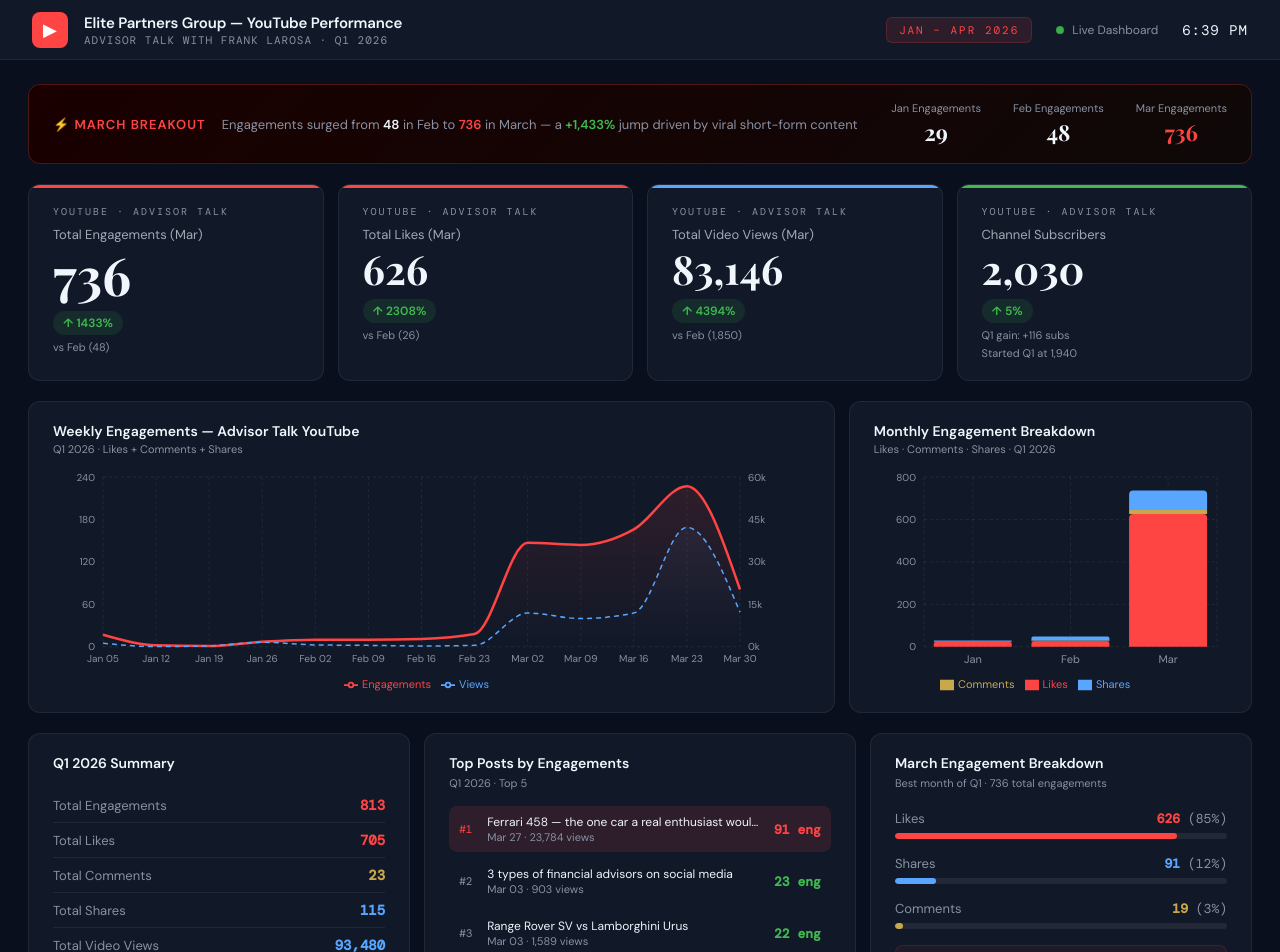
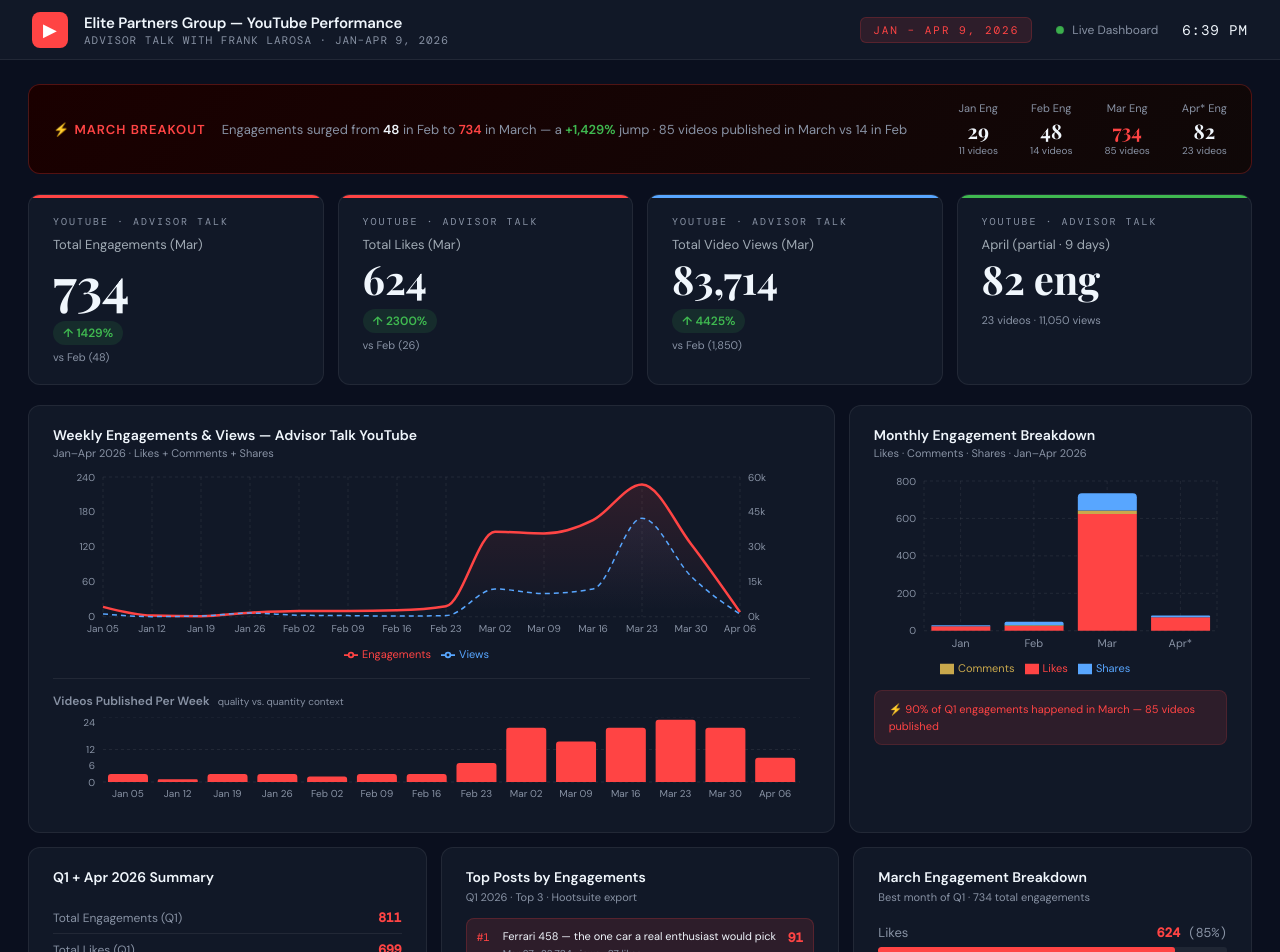
Before and after one commit to acostapabloEC/epg-youtube-dashboard, a React (Vite) app: page / in a window 1280 px wide. Shown: the top 952 px of the page. Built offline with nearby package versions, Linux system fonts and the light colour scheme.

Commit message:
April update + post volume chart + real data

```diff
--- a/src/App.jsx
+++ b/src/App.jsx
@@ -5,35 +5,34 @@ import {
   ResponsiveContainer, Legend,
 } from "recharts";
 
-// ── REAL DATA FROM YOUTUBE ANALYTICS Q1 2026 ─────────────────────────────
 const weeklyData = [
-  { week: "Jan 05", engagements: 17,  likes: 15,  comments: 0, shares: 2,  views: 1231  },
-  { week: "Jan 12", engagements: 2,   likes: 2,   comments: 0, shares: 0,  views: 60    },
-  { week: "Jan 19", engagements: 1,   likes: 1,   comments: 0, shares: 0,  views: 320   },
-  { week: "Jan 26", engagements: 7,   likes: 5,   comments: 0, shares: 2,  views: 1582  },
-  { week: "Feb 02", engagements: 10,  likes: 4,   comments: 2, shares: 4,  views: 656   },
-  { week: "Feb 09", engagements: 10,  likes: 5,   comments: 1, shares: 4,  views: 500   },
-  { week: "Feb 16", engagements: 11,  likes: 8,   comments: 1, shares: 2,  views: 281   },
-  { week: "Feb 23", engagements: 18,  likes: 10,  comments: 0, shares: 8,  views: 495   },
-  { week: "Mar 02", engagements: 147, likes: 125, comments: 4, shares: 18, views: 11930 },
-  { week: "Mar 09", engagements: 144, likes: 111, comments: 1, shares: 32, views: 9972  },
-  { week: "Mar 16", engagements: 166, likes: 139, comments: 4, shares: 23, views: 11930 },
-  { week: "Mar 23", engagements: 227, likes: 204, comments: 7, shares: 16, views: 42216 },
-  { week: "Mar 30", engagements: 81,  likes: 75,  comments: 3, shares: 3,  views: 12176 },
+  { week: "Jan 05", engagements: 17,  likes: 15,  comments: 0, shares: 2,  views: 1231,  posts: 3  },
+  { week: "Jan 12", engagements: 2,   likes: 2,   comments: 0, shares: 0,  views: 60,    posts: 1  },
+  { week: "Jan 19", engagements: 1,   likes: 1,   comments: 0, shares: 0,  views: 320,   posts: 3  },
+  { week: "Jan 26", engagements: 7,   likes: 5,   comments: 0, shares: 2,  views: 1582,  posts: 3  },
+  { week: "Feb 02", engagements: 10,  likes: 4,   comments: 2, shares: 4,  views: 656,   posts: 2  },
+  { week: "Feb 09", engagements: 10,  likes: 5,   comments: 1, shares: 4,  views: 500,   posts: 3  },
+  { week: "Feb 16", engagements: 11,  likes: 8,   comments: 1, shares: 2,  views: 281,   posts: 3  },
+  { week: "Feb 23", engagements: 18,  likes: 10,  comments: 0, shares: 8,  views: 495,   posts: 7  },
+  { week: "Mar 02", engagements: 146, likes: 124, comments: 4, shares: 18, views: 11934, posts: 20 },
+  { week: "Mar 09", engagements: 143, likes: 110, comments: 1, shares: 32, views: 9975,  posts: 15 },
+  { week: "Mar 16", engagements: 166, likes: 139, comments: 4, shares: 23, views: 11934, posts: 20 },
+  { week: "Mar 23", engagements: 227, likes: 204, comments: 7, shares: 16, views: 42329, posts: 23 },
+  { week: "Mar 30", engagements: 125, likes: 112, comments: 3, shares: 10, views: 17421, posts: 20 },
+  { week: "Apr 06", engagements: 8,   likes: 6,   comments: 0, shares: 2,  views: 1089,  posts: 9  },
 ];
 
 const monthlyData = [
-  { month: "Jan", engagements: 29,  likes: 24,  comments: 0,  shares: 5,  views: 3324  },
-  { month: "Feb", engagements: 48,  likes: 26,  comments: 4,  shares: 18, views: 1850  },
-  { month: "Mar", engagements: 736, likes: 626, comments: 19, shares: 91, views: 83146 },
+  { month: "Jan",  engagements: 29,  likes: 24,  comments: 0,  shares: 5,  views: 3324,  posts: 11 },
+  { month: "Feb",  engagements: 48,  likes: 26,  comments: 4,  shares: 18, views: 1850,  posts: 14 },
+  { month: "Mar",  engagements: 734, likes: 624, comments: 19, shares: 91, views: 83714, posts: 85 },
+  { month: "Apr*", engagements: 82,  likes: 72,  comments: 0,  shares: 10, views: 11050, posts: 23 },
 ];
 
 const topPosts = [
-  { date: "Mar 27", engagements: 91, likes: 87, comments: 4, shares: 0,  views: 23784, title: "Ferrari 458 — the one car a real enthusiast would pick" },
-  { date: "Mar 03", engagements: 23, likes: 22, comments: 0, shares: 1,  views: 903,   title: "3 types of financial advisors on social media" },
-  { date: "Mar 03", engagements: 22, likes: 22, comments: 0, shares: 0,  views: 1589,  title: "Range Rover SV vs Lamborghini Urus" },
-  { date: "Mar 14", engagements: 21, likes: 20, comments: 0, shares: 1,  views: 1258,  title: "Let me save you some money..." },
-  { date: "Mar 13", engagements: 20, likes: 12, comments: 0, shares: 8,  views: 673,   title: "Words you use on a discovery call" },
+  { date: "Mar 27", engagements: 91, likes: 87, views: 23784, title: "Ferrari 458 — the one car a real enthusiast would pick" },
+  { date: "Mar 03", engagements: 22, likes: 22, views: 1589,  title: "Range Rover SV vs Lamborghini Urus" },
+  { date: "Mar 03", engagements: 22, likes: 22, views: 903,   title: "3 types of financial advisors on social media" },
 ];
 
 const GOLD     = "#c9a84c";
@@ -43,6 +42,7 @@ const GREEN_DIM= "rgba(63,185,80,0.12)";
 const RED      = "#f85149";
 const RED_DIM  = "rgba(248,81,73,0.12)";
 const BLUE     = "#58a6ff";
+const BLUE_DIM = "rgba(88,166,255,0.1)";
 const YT_RED   = "#ff4444";
 const YT_DIM   = "rgba(255,68,68,0.12)";
 const MUTED    = "#8892a4";
@@ -74,7 +74,7 @@ function CustomTooltip({ active, payload, label }) {
     <div style={{ background: "#1a2235", border: `1px solid ${BORDER}`, borderRadius: 8, padding: "10px 14px" }}>
       <div style={{ fontSize: 11, color: MUTED, marginBottom: 6 }}>{label}</div>
       {payload.map((p, i) => (
-        <div key={i} style={{ fontSize: 13, color: p.color, marginBottom: 2 }}>{p.name}: <strong>{p.value.toLocaleString()}</strong></div>
+        <div key={i} style={{ fontSize: 13, color: p.color, marginBottom: 2 }}>{p.name}: <strong>{p.value?.toLocaleString()}</strong></div>
       ))}
     </div>
   );
@@ -90,11 +90,11 @@ function Clock() {
 }
 
 export default function App() {
-  // MoM: Feb vs Mar
-  const engMoM  = Math.round(((736 - 48) / 48) * 100);   // +1433%
-  const viewsMoM = Math.round(((83146 - 1850) / 1850) * 100);
-  const likesMoM = Math.round(((626 - 26) / 26) * 100);
-  const subGrowth = Math.round(((2030 - 1940) / 1940) * 100);
+  const engMoM   = Math.round(((734 - 48) / 48) * 100);
+  const viewsMoM = Math.round(((83714 - 1850) / 1850) * 100);
+  const likesMoM = Math.round(((624 - 26) / 26) * 100);
+  const aprEng   = 82;
+  const aprPosts = 23;
 
   return (
     <div style={{ background: "#0a0f1e", minHeight: "100vh", fontFamily: "'DM Sans', sans-serif", color: "#f0f6fc" }}>
@@ -113,11 +113,11 @@ export default function App() {
           <div style={{ width: 36, height: 36, background: YT_RED, borderRadius: 8, display: "flex", alignItems: "center", justifyContent: "center", fontSize: 18, color: "#fff" }}>▶</div>
           <div>
             <div style={{ fontSize: 15, fontWeight: 600, letterSpacing: "-0.01em" }}>Elite Partners Group — YouTube Performance</div>
-            <div style={{ fontFamily: "'DM Mono', monospace", fontSize: 11, color: MUTED, letterSpacing: 1, textTransform: "uppercase" }}>Advisor Talk with Frank LaRosa · Q1 2026</div>
+            <div style={{ fontFamily: "'DM Mono', monospace", fontSize: 11, color: MUTED, letterSpacing: 1, textTransform: "uppercase" }}>Advisor Talk with Frank LaRosa · Jan–Apr 9, 2026</div>
           </div>
         </div>
         <div style={{ display: "flex", alignItems: "center", gap: 24 }}>
-          <div style={{ fontFamily: "'DM Mono', monospace", fontSize: 11, letterSpacing: 2, textTransform: "uppercase", background: YT_DIM, color: YT_RED, padding: "5px 12px", borderRadius: 6, border: `1px solid rgba(255,68,68,0.2)` }}>Jan – Apr 2026</div>
+          <div style={{ fontFamily: "'DM Mono', monospace", fontSize: 11, letterSpacing: 2, textTransform: "uppercase", background: YT_DIM, color: YT_RED, padding: "5px 12px", borderRadius: 6, border: `1px solid rgba(255,68,68,0.2)` }}>Jan – Apr 9, 2026</div>
           <div style={{ display: "flex", alignItems: "center", gap: 8, fontSize: 12, color: MUTED }}>
             <div style={{ width: 8, height: 8, borderRadius: "50%", background: GREEN, animation: "pulse 2s infinite" }} />
             Live Dashboard
@@ -133,18 +133,15 @@ export default function App() {
           <div style={{ display: "flex", alignItems: "center", gap: 16 }}>
             <div style={{ fontSize: 13, color: YT_RED, fontWeight: 600, textTransform: "uppercase", letterSpacing: 1 }}>⚡ March Breakout</div>
             <div style={{ fontSize: 13, color: MUTED }}>
-              Engagements surged from <span style={{ color: "#f0f6fc", fontWeight: 600 }}>48</span> in Feb to <span style={{ color: YT_RED, fontWeight: 600 }}>736</span> in March — a <span style={{ color: GREEN, fontWeight: 600 }}>+1,433%</span> jump driven by viral short-form content
+              Engagements surged from <span style={{ color: "#f0f6fc", fontWeight: 600 }}>48</span> in Feb to <span style={{ color: YT_RED, fontWeight: 600 }}>734</span> in March — a <span style={{ color: GREEN, fontWeight: 600 }}>+{engMoM.toLocaleString()}%</span> jump · 85 videos published in March vs 14 in Feb
             </div>
           </div>
           <div style={{ display: "flex", alignItems: "center", gap: 32 }}>
-            {[
-              { label: "Jan Engagements", val: "29"  },
-              { label: "Feb Engagements", val: "48"  },
-              { label: "Mar Engagements", val: "736" },
-            ].map((g) => (
+            {[{ label: "Jan", val: "29", sub: "11 videos" }, { label: "Feb", val: "48", sub: "14 videos" }, { label: "Mar", val: "734", sub: "85 videos" }, { label: "Apr*", val: "82", sub: "23 videos" }].map((g) => (
               <div key={g.label} style={{ textAlign: "center" }}>
-                <div style={{ fontSize: 11, color: MUTED, marginBottom: 2 }}>{g.label}</div>
-                <div style={{ fontFamily: "'Playfair Display', serif", fontSize: 22, fontWeight: 700, color: g.label === "Mar Engagements" ? YT_RED : "#f0f6fc" }}>{g.val}</div>
+                <div style={{ fontSize: 11, color: MUTED, marginBottom: 2 }}>{g.label} Eng</div>
+                <div style={{ fontFamily: "'Playfair Display', serif", fontSize: 20, fontWeight: 700, color: g.label === "Mar" ? YT_RED : "#f0f6fc" }}>{g.val}</div>
+                <div style={{ fontSize: 10, color: MUTED }}>{g.sub}</div>
               </div>
             ))}
           </div>
@@ -152,20 +149,19 @@ export default function App() {
 
         {/* ROW 1: KPI CARDS */}
         <div style={{ display: "grid", gridTemplateColumns: "repeat(4, 1fr)", gap: 14, marginBottom: 20 }}>
-          <KpiCard source="YouTube · Advisor Talk" label="Total Engagements (Mar)" value="736" delta={engMoM} deltaLabel="vs Feb (48)" accent={YT_RED} large />
-          <KpiCard source="YouTube · Advisor Talk" label="Total Likes (Mar)" value="626" delta={likesMoM} deltaLabel="vs Feb (26)" accent={YT_RED} />
-          <KpiCard source="YouTube · Advisor Talk" label="Total Video Views (Mar)" value="83,146" delta={viewsMoM} deltaLabel="vs Feb (1,850)" accent={BLUE} />
-          <KpiCard source="YouTube · Advisor Talk" label="Channel Subscribers" value="2,030" delta={subGrowth} deltaLabel="Q1 gain: +116 subs" sub="Started Q1 at 1,940" accent={GREEN} />
+          <KpiCard source="YouTube · Advisor Talk" label="Total Engagements (Mar)" value="734" delta={engMoM} deltaLabel="vs Feb (48)" accent={YT_RED} large />
+          <KpiCard source="YouTube · Advisor Talk" label="Total Likes (Mar)" value="624" delta={likesMoM} deltaLabel="vs Feb (26)" accent={YT_RED} />
+          <KpiCard source="YouTube · Advisor Talk" label="Total Video Views (Mar)" value="83,714" delta={viewsMoM} deltaLabel="vs Feb (1,850)" accent={BLUE} />
+          <KpiCard source="YouTube · Advisor Talk" label="April (partial · 9 days)" value="82 eng" accent={GREEN} sub={`${aprPosts} videos · 11,050 views`} />
         </div>
 
         {/* ROW 2: CHARTS */}
-        <div style={{ display: "grid", gridTemplateColumns: "2fr 1fr", gap: 14, marginBottom: 20 }}>
+        <div style={{ display: "grid", gridTemplateColumns: "2fr 1fr", gap: 14, marginBottom: 14 }}>
 
-          {/* Weekly Engagements Chart */}
           <div style={{ background: SURFACE, border: `1px solid ${BORDER}`, borderRadius: 12, padding: "20px 24px" }}>
-            <div style={{ fontSize: 14, fontWeight: 600, marginBottom: 2 }}>Weekly Engagements — Advisor Talk YouTube</div>
-            <div style={{ fontSize: 11, color: MUTED, marginBottom: 16 }}>Q1 2026 · Likes + Comments + Shares</div>
-            <ResponsiveContainer width="100%" height={220}>
+            <div style={{ fontSize: 14, fontWeight: 600, marginBottom: 2 }}>Weekly Engagements & Views — Advisor Talk YouTube</div>
+            <div style={{ fontSize: 11, color: MUTED, marginBottom: 12 }}>Jan–Apr 2026 · Likes + Comments + Shares</div>
+            <ResponsiveContainer width="100%" height={190}>
               <AreaChart data={weeklyData} margin={{ top: 5, right: 10, left: -10, bottom: 0 }}>
                 <defs>
                   <linearGradient id="engGrad" x1="0" y1="0" x2="0" y2="1">
@@ -187,88 +183,107 @@ export default function App() {
                 <Area yAxisId="right" type="monotone" dataKey="views" name="Views" stroke={BLUE} strokeWidth={1.5} fill="url(#viewsGrad)" strokeDasharray="5 4" dot={false} />
               </AreaChart>
             </ResponsiveContainer>
+
+            <div style={{ borderTop: `1px solid ${BORDER}`, marginTop: 16, paddingTop: 14 }}>
+              <div style={{ fontSize: 12, fontWeight: 600, color: MUTED, marginBottom: 8 }}>
+                Videos Published Per Week
+                <span style={{ fontWeight: 400, fontSize: 10, marginLeft: 8 }}>quality vs. quantity context</span>
+              </div>
+              <ResponsiveContainer width="100%" height={95}>
+                <BarChart data={weeklyData} margin={{ top: 0, right: 10, left: -10, bottom: 0 }}>
+                  <CartesianGrid strokeDasharray="3 3" stroke={BORDER} vertical={false} />
+                  <XAxis dataKey="week" tick={{ fill: MUTED, fontSize: 10 }} axisLine={false} tickLine={false} />
+                  <YAxis tick={{ fill: MUTED, fontSize: 10 }} axisLine={false} tickLine={false} />
+                  <Tooltip content={<CustomTooltip />} />
+                  <Bar dataKey="posts" name="Videos" fill={YT_RED} radius={[3, 3, 0, 0]} />
+                </BarChart>
+              </ResponsiveContainer>
+            </div>
           </div>
 
-          {/* Monthly Bar Chart */}
           <div style={{ background: SURFACE, border: `1px solid ${BORDER}`, borderRadius: 12, padding: "20px 24px" }}>
             <div style={{ fontSize: 14, fontWeight: 600, marginBottom: 2 }}>Monthly Engagement Breakdown</div>
-            <div style={{ fontSize: 11, color: MUTED, marginBottom: 16 }}>Likes · Comments · Shares · Q1 2026</div>
-            <ResponsiveContainer width="100%" height={220}>
+            <div style={{ fontSize: 11, color: MUTED, marginBottom: 16 }}>Likes · Comments · Shares · Jan–Apr 2026</div>
+            <ResponsiveContainer width="100%" height={200}>
               <BarChart data={monthlyData} margin={{ top: 5, right: 10, left: -10, bottom: 0 }}>
                 <CartesianGrid strokeDasharray="3 3" stroke={BORDER} />
                 <XAxis dataKey="month" tick={{ fill: MUTED, fontSize: 11 }} axisLine={false} tickLine={false} />
                 <YAxis tick={{ fill: MUTED, fontSize: 10 }} axisLine={false} tickLine={false} />
                 <Tooltip content={<CustomTooltip />} />
                 <Legend wrapperStyle={{ fontSize: 11, color: MUTED }} />
-                <Bar dataKey="likes" name="Likes" fill={YT_RED} radius={[4, 4, 0, 0]} stackId="a" />
+                <Bar dataKey="likes" name="Likes" fill={YT_RED} radius={[0, 0, 0, 0]} stackId="a" />
                 <Bar dataKey="comments" name="Comments" fill={GOLD} radius={[0, 0, 0, 0]} stackId="a" />
                 <Bar dataKey="shares" name="Shares" fill={BLUE} radius={[4, 4, 0, 0]} stackId="a" />
               </BarChart>
             </ResponsiveContainer>
+            <div style={{ marginTop: 14, padding: "10px 14px", background: YT_DIM, border: `1px solid rgba(255,68,68,0.15)`, borderRadius: 8, fontSize: 11, color: YT_RED, lineHeight: 1.5 }}>
+              ⚡ 90% of Q1 engagements happened in March — 85 videos published
+            </div>
           </div>
         </div>
 
-        {/* ROW 3: BOTTOM CARDS */}
+        {/* ROW 3: BOTTOM */}
         <div style={{ display: "grid", gridTemplateColumns: "1fr 1fr 1fr", gap: 14 }}>
 
-          {/* Q1 Summary */}
           <div style={{ background: SURFACE, border: `1px solid ${BORDER}`, borderRadius: 12, padding: "20px 24px" }}>
-            <div style={{ fontSize: 14, fontWeight: 600, marginBottom: 16 }}>Q1 2026 Summary</div>
+            <div style={{ fontSize: 14, fontWeight: 600, marginBottom: 16 }}>Q1 + Apr 2026 Summary</div>
             {[
-              { label: "Total Engagements", val: "813",    color: YT_RED },
-              { label: "Total Likes",        val: "705",    color: YT_RED },
-              { label: "Total Comments",     val: "23",     color: GOLD   },
-              { label: "Total Shares",       val: "115",    color: BLUE   },
-              { label: "Total Video Views",  val: "93,480", color: BLUE   },
-              { label: "New Subscribers",    val: "+116",   color: GREEN  },
-              { label: "Videos Published",   val: "122",    color: MUTED  },
+              { label: "Total Engagements (Q1)", val: "811",    color: YT_RED },
+              { label: "Total Likes (Q1)",        val: "699",    color: YT_RED },
+              { label: "Total Comments (Q1)",     val: "23",     color: GOLD   },
+              { label: "Total Shares (Q1)",       val: "114",    color: BLUE   },
+              { label: "Total Video Views (Q1)",  val: "104,764",color: BLUE   },
+              { label: "Videos Published (Q1)",   val: "110",    color: MUTED  },
+              { label: "April Engagements",       val: "82",     color: GREEN  },
+              { label: "April Videos",            val: "23",     color: MUTED  },
             ].map((item) => (
-              <div key={item.label} style={{ display: "flex", justifyContent: "space-between", alignItems: "center", padding: "8px 0", borderBottom: `1px solid ${BORDER}` }}>
-                <span style={{ fontSize: 13, color: MUTED }}>{item.label}</span>
-                <span style={{ fontFamily: "'DM Mono', monospace", fontSize: 14, fontWeight: 600, color: item.color }}>{item.val}</span>
+              <div key={item.label} style={{ display: "flex", justifyContent: "space-between", alignItems: "center", padding: "7px 0", borderBottom: `1px solid ${BORDER}` }}>
+                <span style={{ fontSize: 12, color: MUTED }}>{item.label}</span>
+                <span style={{ fontFamily: "'DM Mono', monospace", fontSize: 13, fontWeight: 600, color: item.color }}>{item.val}</span>
               </div>
             ))}
           </div>
 
-          {/* Top Posts */}
           <div style={{ background: SURFACE, border: `1px solid ${BORDER}`, borderRadius: 12, padding: "20px 24px" }}>
             <div style={{ fontSize: 14, fontWeight: 600, marginBottom: 4 }}>Top Posts by Engagements</div>
-            <div style={{ fontSize: 11, color: MUTED, marginBottom: 16 }}>Q1 2026 · Top 5</div>
+            <div style={{ fontSize: 11, color: MUTED, marginBottom: 14 }}>Q1 2026 · Top 3 · Hootsuite export</div>
             {topPosts.map((p, i) => (
-              <div key={i} style={{ display: "flex", alignItems: "center", gap: 12, padding: "8px 10px", borderRadius: 8, background: i === 0 ? YT_DIM : "transparent", marginBottom: 6 }}>
-                <div style={{ fontFamily: "'DM Mono', monospace", fontSize: 11, color: i === 0 ? YT_RED : MUTED, width: 16 }}>#{i + 1}</div>
+              <div key={i} style={{ display: "flex", alignItems: "flex-start", gap: 10, padding: "10px", borderRadius: 8, background: i === 0 ? YT_DIM : "rgba(255,255,255,0.02)", marginBottom: 8, border: i === 0 ? `1px solid rgba(255,68,68,0.2)` : "1px solid transparent" }}>
+                <div style={{ fontFamily: "'DM Mono', monospace", fontSize: 11, color: i === 0 ? YT_RED : MUTED, width: 16, flexShrink: 0, paddingTop: 1 }}>#{i + 1}</div>
                 <div style={{ flex: 1, minWidth: 0 }}>
-                  <div style={{ fontSize: 12, color: "#f0f6fc", whiteSpace: "nowrap", overflow: "hidden", textOverflow: "ellipsis" }}>{p.title}</div>
-                  <div style={{ fontSize: 11, color: MUTED }}>{p.date} · {p.views.toLocaleString()} views</div>
+                  <div style={{ fontSize: 11, color: "#f0f6fc", lineHeight: 1.4, marginBottom: 3, overflow: "hidden", display: "-webkit-box", WebkitLineClamp: 2, WebkitBoxOrient: "vertical" }}>{p.title}</div>
+                  <div style={{ fontSize: 10, color: MUTED }}>{p.date} · {p.views.toLocaleString()} views · {p.likes} likes</div>
                 </div>
-                <div style={{ fontFamily: "'DM Mono', monospace", fontSize: 13, fontWeight: 600, color: i === 0 ? YT_RED : GREEN, flexShrink: 0 }}>{p.engagements} eng</div>
+                <div style={{ fontFamily: "'DM Mono', monospace", fontSize: 13, fontWeight: 600, color: i === 0 ? YT_RED : GREEN, flexShrink: 0 }}>{p.engagements}</div>
               </div>
             ))}
+            <div style={{ marginTop: 8, padding: "10px 14px", background: BLUE_DIM, border: `1px solid rgba(88,166,255,0.15)`, borderRadius: 8, fontSize: 11, color: BLUE, lineHeight: 1.5 }}>
+              💡 Only 3 top posts returned by Hootsuite — Ferrari content drove the March spike
+            </div>
           </div>
 
-          {/* Engagement Breakdown */}
           <div style={{ background: SURFACE, border: `1px solid ${BORDER}`, borderRadius: 12, padding: "20px 24px" }}>
             <div style={{ fontSize: 14, fontWeight: 600, marginBottom: 4 }}>March Engagement Breakdown</div>
-            <div style={{ fontSize: 11, color: MUTED, marginBottom: 20 }}>Best month of Q1 · 736 total engagements</div>
+            <div style={{ fontSize: 11, color: MUTED, marginBottom: 20 }}>Best month of Q1 · 734 total engagements</div>
             {[
-              { label: "Likes",    val: 626, total: 736, color: YT_RED },
-              { label: "Shares",   val: 91,  total: 736, color: BLUE   },
-              { label: "Comments", val: 19,  total: 736, color: GOLD   },
+              { label: "Likes",    val: 624, total: 734, color: YT_RED },
+              { label: "Shares",   val: 91,  total: 734, color: BLUE   },
+              { label: "Comments", val: 19,  total: 734, color: GOLD   },
             ].map((item) => (
-              <div key={item.label} style={{ marginBottom: 16 }}>
+              <div key={item.label} style={{ marginBottom: 18 }}>
                 <div style={{ display: "flex", justifyContent: "space-between", marginBottom: 6 }}>
                   <span style={{ fontSize: 13, color: MUTED }}>{item.label}</span>
                   <span style={{ fontFamily: "'DM Mono', monospace", fontSize: 13, color: item.color, fontWeight: 600 }}>
                     {item.val} <span style={{ color: MUTED, fontWeight: 400 }}>({Math.round((item.val / item.total) * 100)}%)</span>
                   </span>
                 </div>
-                <div style={{ height: 6, background: "rgba(255,255,255,0.07)", borderRadius: 3, overflow: "hidden" }}>
+                <div style={{ height: 7, background: "rgba(255,255,255,0.06)", borderRadius: 3, overflow: "hidden" }}>
                   <div style={{ height: "100%", borderRadius: 3, width: `${(item.val / item.total) * 100}%`, background: item.color }} />
                 </div>
               </div>
             ))}
-            <div style={{ marginTop: 16, padding: "10px 14px", background: "rgba(255,68,68,0.06)", border: `1px solid rgba(255,68,68,0.15)`, borderRadius: 8, fontSize: 11, color: YT_RED, lineHeight: 1.5 }}>
-              ⚡ 91% of Q1 engagements happened in March alone
+            <div style={{ marginTop: 8, padding: "10px 14px", background: YT_DIM, border: `1px solid rgba(255,68,68,0.15)`, borderRadius: 8, fontSize: 11, color: YT_RED, lineHeight: 1.5 }}>
+              ⚡ Volume tripled in March (85 videos) — same question as LinkedIn: quality or quantity?
             </div>
           </div>
 
@@ -278,8 +293,8 @@ export default function App() {
       {/* FOOTER */}
       <div style={{ borderTop: `1px solid ${BORDER}`, padding: "12px 32px", display: "flex", justifyContent: "space-between", fontFamily: "'DM Mono', monospace", fontSize: 10, color: MUTED, marginTop: 24 }}>
         <span>Elite Partners Group · YouTube Dashboard · Advisor Talk with Frank LaRosa</span>
-        <span>Source: Hootsuite YouTube Export · Q1 2026 · Jan 1 – Apr 5</span>
-        <span>122 videos published · 93,480 total views · 2,030 subscribers</span>
+        <span>Source: Hootsuite YouTube Export · Jan 1 – Apr 9, 2026</span>
+        <span>110 Q1 videos · 104,764 total views · Apr partial: 23 videos</span>
       </div>
     </div>
   );
```
